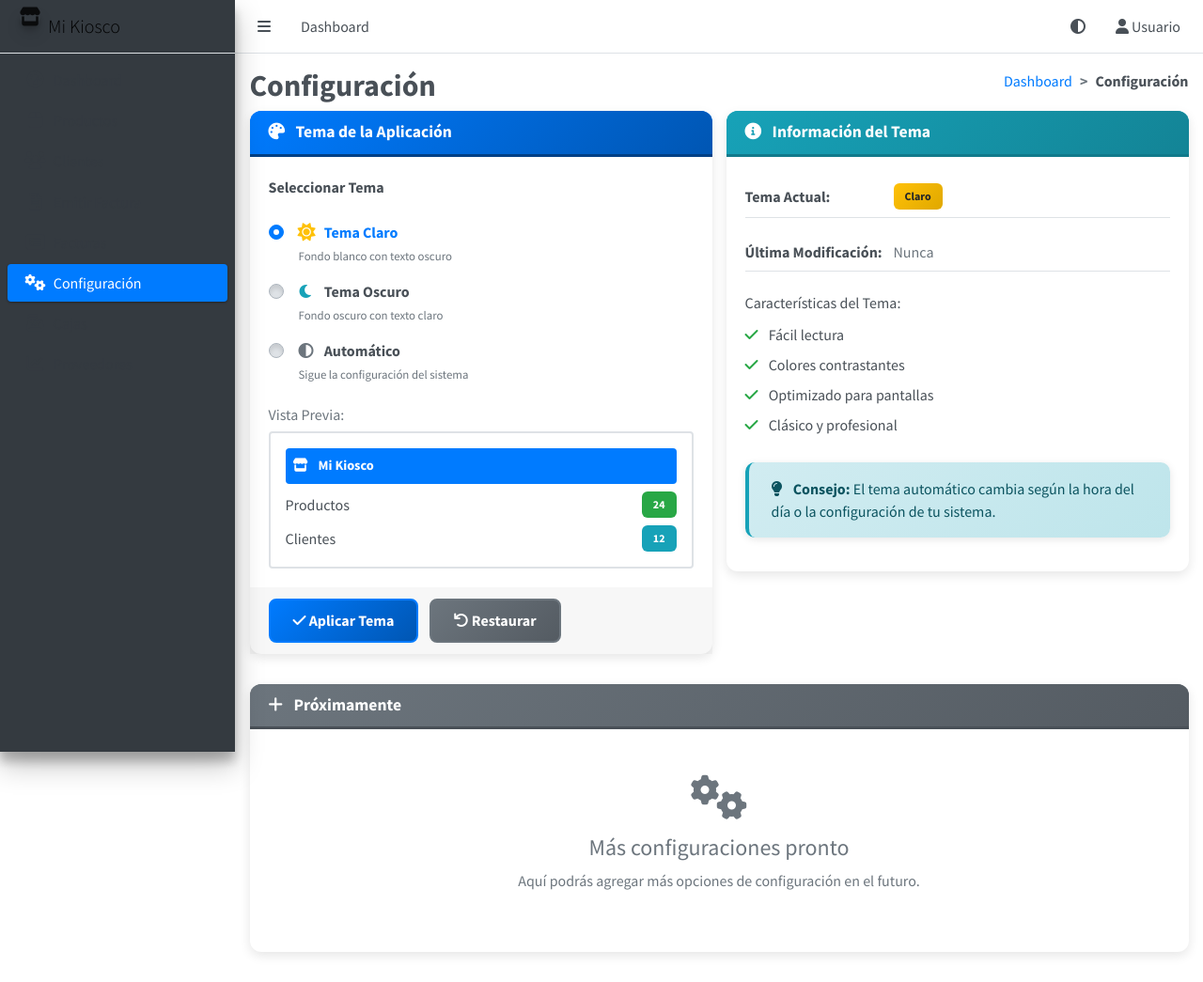
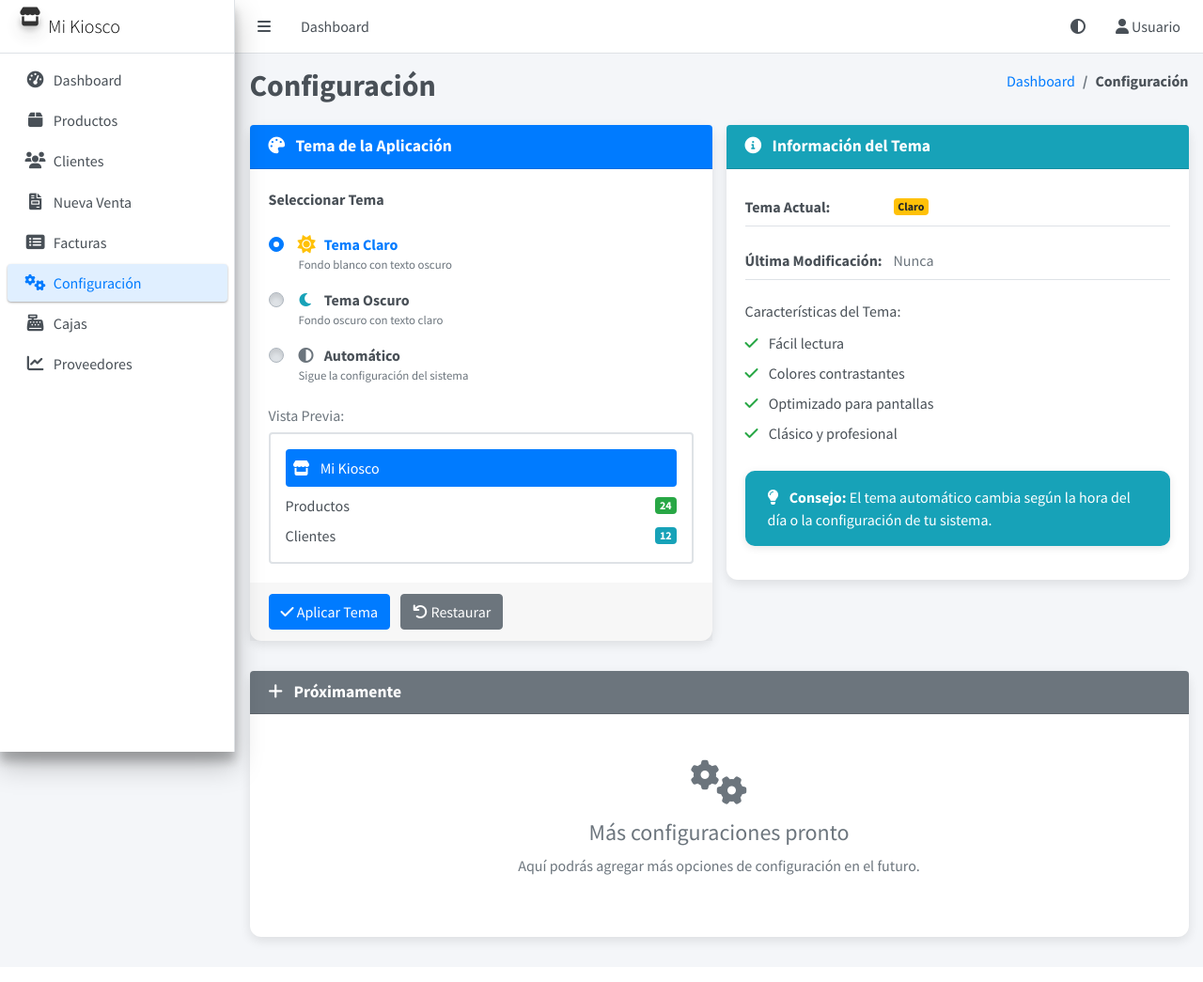
Before and after one commit to fabricioverhagen/Software-web-Kiosco, a Flask app: page /dashboard/configuracion in a window 1280 px wide. Shown: the whole page at 94% size. After the commit the page ends 1009 px from the top, so only its background shows below. Run offline with Flask 3, Linux system fonts and the light colour scheme; some libraries are stand-ins or nearby versions.

Commit message:
Fix tema claro oscuro y sidebar

```diff
--- a/static/configuracion.css
+++ b/static/configuracion.css
@@ -2,30 +2,210 @@
 
 /* Variables CSS para temas */
 :root {
-    --bg-color: #ffffff;
+    --bg-color: #f4f6f9;
     --text-color: #495057;
     --card-bg: #ffffff;
     --border-color: #dee2e6;
-    --sidebar-bg: #343a40;
+    --sidebar-bg: #ffffff;
+    --sidebar-text: #495057;
+    --sidebar-hover: #f8f9fa;
+    --sidebar-active: #007bff;
     --navbar-bg: #ffffff;
     --input-bg: #ffffff;
     --input-border: #ced4da;
     --dropdown-bg: #ffffff;
+    --muted-color: #6c757d;
+    --link-color: #007bff;
 }
 
-[data-theme="dark"] {
+html[data-theme="light"],
+body.light-mode {
+    --bg-color: #f4f6f9;
+    --text-color: #495057;
+    --card-bg: #ffffff;
+    --border-color: #dee2e6;
+    --sidebar-bg: #ffffff;
+    --sidebar-text: #495057;
+    --sidebar-hover: #f8f9fa;
+    --sidebar-active: #007bff;
+    --navbar-bg: #ffffff;
+    --input-bg: #ffffff;
+    --input-border: #ced4da;
+    --dropdown-bg: #ffffff;
+    --muted-color: #6c757d;
+    --link-color: #007bff;
+}
+
+html[data-theme="dark"],
+body.dark-mode {
     --bg-color: #1a1a1a;
     --text-color: #e9ecef;
     --card-bg: #2d2d2d;
     --border-color: #495057;
     --sidebar-bg: #1a1a1a;
+    --sidebar-text: #e9ecef;
+    --sidebar-hover: rgba(255, 255, 255, 0.06);
+    --sidebar-active: #68a9ff;
     --navbar-bg: #2d2d2d;
     --input-bg: #3a3a3a;
     --input-border: #495057;
     --dropdown-bg: #2d2d2d;
+    --muted-color: #adb5bd;
+    --link-color: #68a9ff;
 }
 
-/* Forzar colores específicos para el navbar en tema oscuro */
+/* Aplicar variables a elementos */
+html, body {
+    background-color: var(--bg-color) !important;
+    color: var(--text-color) !important;
+    transition: all 0.3s ease;
+}
+
+body {
+    background-color: var(--bg-color);
+    color: var(--text-color);
+}
+
+.content-wrapper {
+    background-color: var(--bg-color) !important;
+    color: var(--text-color) !important;
+    transition: all 0.3s ease;
+}
+
+.main-header.navbar {
+    background-color: var(--navbar-bg) !important;
+    border-bottom: 1px solid var(--border-color);
+    transition: all 0.3s ease;
+}
+
+.main-header.navbar .nav-link {
+    color: var(--text-color) !important;
+}
+
+.main-sidebar {
+    background-color: var(--sidebar-bg) !important;
+    border-right: 1px solid var(--border-color) !important;
+    transition: all 0.3s ease;
+}
+
+.main-sidebar .nav-sidebar > .nav-item > .nav-link {
+    color: var(--sidebar-text) !important;
+}
+
+.main-sidebar .nav-sidebar > .nav-item > .nav-link:hover,
+.main-sidebar .nav-sidebar > .nav-item > .nav-link:focus {
+    background-color: var(--sidebar-hover) !important;
+    color: var(--sidebar-text) !important;
+}
+
+.main-sidebar .nav-sidebar > .nav-item > .nav-link.active {
+    background-color: rgba(0, 123, 255, 0.12) !important;
+    color: var(--sidebar-active) !important;
+}
+
+.card {
+    border: none;
+    border-radius: 12px;
+    box-shadow: 0 4px 12px rgba(0,0,0,0.1);
+    transition: all 0.3s ease;
+    margin-bottom: 2rem;
+    background-color: var(--card-bg);
+    color: var(--text-color);
+}
+
+.card:hover {
+    transform: translateY(-2px);
+    box-shadow: 0 8px 25px rgba(0,0,0,0.15);
+}
+
+.card-title {
+    margin-bottom: 0;
+    font-size: 1.1rem;
+    font-weight: 600;
+}
+
+.card-title i {
+    margin-right: 0.5rem;
+}
+
+.custom-control-label {
+    font-weight: 500;
+    cursor: pointer;
+    padding-left: 0.5rem;
+    color: var(--text-color);
+}
+
+.custom-control-label small {
+    font-weight: 400;
+    color: var(--muted-color);
+}
+
+.theme-preview {
+    background-color: var(--card-bg);
+    border: 2px solid var(--border-color) !important;
+    transition: all 0.3s ease;
+    min-height: 120px;
+}
+
+.preview-content {
+    color: var(--text-color);
+}
+
+.preview-text {
+    font-weight: 500;
+}
+
+.info-item {
+    display: flex;
+    align-items: center;
+    padding: 0.5rem 0;
+    border-bottom: 1px solid var(--border-color);
+}
+
+.info-item:last-child {
+    border-bottom: none;
+}
+
+.info-item strong {
+    min-width: 150px;
+    color: var(--text-color);
+}
+
+.list-unstyled li {
+    padding: 0.25rem 0;
+    color: var(--text-color);
+}
+
+.alert {
+    border: none;
+    border-radius: 10px;
+    padding: 1rem 1.5rem;
+    box-shadow: 0 2px 8px rgba(0,0,0,0.1);
+}
+
+.breadcrumb-item a {
+    color: var(--link-color);
+    text-decoration: none;
+    transition: color 0.2s ease;
+}
+
+.breadcrumb-item a:hover {
+    color: #0056b3;
+    text-decoration: underline;
+}
+
+.breadcrumb-item.active {
+    color: var(--text-color);
+    font-weight: 600;
+}
+
+.content-header h1 {
+    font-size: 2rem;
+    font-weight: 700;
+    color: var(--text-color);
+    margin: 0;
+}
+
 [data-theme="dark"] .main-header.navbar {
     background-color: #2d2d2d !important;
     border-bottom: 1px solid #495057 !important;
@@ -53,308 +233,6 @@
     color: #e9ecef !important;
 }
 
-/* Aplicar variables a elementos */
-body {
-    background-color: var(--bg-color);
-    color: var(--text-color);
-    transition: all 0.3s ease;
-}
-
-.content-wrapper {
-    background-color: var(--bg-color);
-    transition: all 0.3s ease;
-}
-
-.main-header.navbar {
-    background-color: var(--navbar-bg) !important;
-    border-bottom: 1px solid var(--border-color);
-    transition: all 0.3s ease;
-}
-
-.main-header.navbar .nav-link {
-    color: var(--text-color) !important;
-}
-
-/* Asegurar que el navbar sea visible en todos los temas */
-[data-theme="dark"] .navbar-white {
-    background-color: var(--navbar-bg) !important;
-}
-
-[data-theme="dark"] .navbar-light .navbar-nav .nav-link {
-    color: var(--text-color) !important;
-}
-
-[data-theme="dark"] .navbar-light .navbar-nav .nav-link:hover,
-[data-theme="dark"] .navbar-light .navbar-nav .nav-link:focus {
-    color: #007bff !important;
-}
-
-/* Dropdown en navbar oscuro */
-[data-theme="dark"] .navbar-light .navbar-nav .dropdown-menu {
-    background-color: var(--dropdown-bg);
-    border-color: var(--border-color);
-}
-
-[data-theme="dark"] .navbar-light .navbar-nav .dropdown-item {
-    color: var(--text-color);
-}
-
-[data-theme="dark"] .navbar-light .navbar-nav .dropdown-item:hover {
-    background-color: var(--border-color);
-    color: var(--text-color);
-}
-
-.main-sidebar {
-    background-color: var(--sidebar-bg) !important;
-    transition: all 0.3s ease;
-}
-
-/* Cards personalizadas */
-.card {
-    border: none;
-    border-radius: 12px;
-    box-shadow: 0 4px 12px rgba(0,0,0,0.1);
-    transition: all 0.3s ease;
-    margin-bottom: 2rem;
-    background-color: var(--card-bg);
-    color: var(--text-color);
-}
-
-[data-theme="dark"] .card {
-    box-shadow: 0 4px 12px rgba(0,0,0,0.3);
-}
-
-.card:hover {
-    transform: translateY(-2px);
-    box-shadow: 0 8px 25px rgba(0,0,0,0.15);
-}
-
-[data-theme="dark"] .card:hover {
-    box-shadow: 0 8px 25px rgba(0,0,0,0.4);
-}
-
-.card-primary .card-header {
-    background: linear-gradient(135deg, #007bff 0%, #0056b3 100%);
-    color: white;
-    border-bottom: 3px solid #004085;
-    border-radius: 12px 12px 0 0;
-}
-
-.card-info .card-header {
-    background: linear-gradient(135deg, #17a2b8 0%, #138496 100%);
-    color: white;
-    border-bottom: 3px solid #117a8b;
-    border-radius: 12px 12px 0 0;
-}
-
-.card-secondary .card-header {
-    background: linear-gradient(135deg, #6c757d 0%, #545b62 100%);
-    color: white;
-    border-bottom: 3px solid #495057;
-    border-radius: 12px 12px 0 0;
-}
-
-.card-title {
-    margin-bottom: 0;
-    font-size: 1.1rem;
-    font-weight: 600;
-}
-
-.card-title i {
-    margin-right: 0.5rem;
-}
-
-/* Opciones de tema */
-.theme-options {
-    max-width: 400px;
-}
-
-.custom-control-label {
-    font-weight: 500;
-    cursor: pointer;
-    padding-left: 0.5rem;
-    color: var(--text-color);
-}
-
-.custom-control-label small {
-    font-weight: 400;
-    margin-top: 0.25rem;
-    color: #6c757d;
-}
-
-[data-theme="dark"] .custom-control-label small {
-    color: #adb5bd;
-}
-
-.custom-control-input:checked ~ .custom-control-label::before {
-    background-color: #007bff;
-    border-color: #007bff;
-}
-
-/* Vista previa del tema */
-.theme-preview {
-    background-color: var(--card-bg);
-    border: 2px solid var(--border-color) !important;
-    transition: all 0.3s ease;
-    min-height: 120px;
-}
-
-.preview-navbar {
-    font-weight: 600;
-    font-size: 0.9rem;
-}
-
-.preview-content {
-    color: var(--text-color);
-}
-
-.preview-text {
-    font-weight: 500;
-}
-
-.preview-badge {
-    font-size: 0.75rem;
-}
-
-/* Botones mejorados */
-.btn {
-    border-radius: 8px;
-    font-weight: 600;
-    padding: 0.6rem 1.5rem;
-    transition: all 0.3s ease;
-    border: 2px solid transparent;
-}
-
-.btn:hover {
-    transform: translateY(-2px);
-    box-shadow: 0 4px 8px rgba(0,0,0,0.2);
-}
-
-.btn-primary {
-    background: linear-gradient(135deg, #007bff 0%, #0056b3 100%);
-    border-color: #007bff;
-}
-
-.btn-secondary {
-    background: linear-gradient(135deg, #6c757d 0%, #545b62 100%);
-    border-color: #6c757d;
-}
-
-/* Información del tema */
-.info-item {
-    display: flex;
-    align-items: center;
-    padding: 0.5rem 0;
-    border-bottom: 1px solid var(--border-color);
-}
-
-.info-item:last-child {
-    border-bottom: none;
-}
-
-.info-item strong {
-    min-width: 150px;
-    color: var(--text-color);
-}
-
-/* Badges para tema actual */
-.badge {
-    font-size: 0.75rem;
-    padding: 0.5rem 0.75rem;
-    border-radius: 6px;
-    font-weight: 600;
-}
-
-.badge-primary {
-    background: linear-gradient(135deg, #007bff 0%, #0056b3 100%);
-}
-
-.badge-dark {
-    background: linear-gradient(135deg, #343a40 0%, #23272b 100%);
-}
-
-.badge-secondary {
-    background: linear-gradient(135deg, #6c757d 0%, #545b62 100%);
-}
-
-.badge-warning {
-    background: linear-gradient(135deg, #ffc107 0%, #e0a800 100%);
-    color: #212529;
-}
-
-/* Lista de características */
-.list-unstyled li {
-    padding: 0.25rem 0;
-    color: var(--text-color);
-}
-
-/* Alertas */
-.alert {
-    border: none;
-    border-radius: 10px;
-    padding: 1rem 1.5rem;
-    box-shadow: 0 2px 8px rgba(0,0,0,0.1);
-}
-
-.alert-info {
-    background: linear-gradient(135deg, #d1ecf1 0%, #bee5eb 100%);
-    color: #0c5460;
-    border-left: 4px solid #17a2b8;
-}
-
-.alert-success {
-    background: linear-gradient(135deg, #d4edda 0%, #c3e6cb 100%);
-    color: #155724;
-    border-left: 4px solid #28a745;
-}
-
-/* Breadcrumb personalizado */
-.breadcrumb {
-    background: none;
-    padding: 0;
-    margin: 0;
-    border-radius: 0;
-}
-
-.breadcrumb-item {
-    font-weight: 500;
-}
-
-.breadcrumb-item + .breadcrumb-item::before {
-    content: ">";
-    color: #6c757d;
-    font-weight: bold;
-}
-
-.breadcrumb-item a {
-    color: #007bff;
-    text-decoration: none;
-    transition: color 0.2s ease;
-}
-
-.breadcrumb-item a:hover {
-    color: #0056b3;
-    text-decoration: underline;
-}
-
-.breadcrumb-item.active {
-    color: var(--text-color);
-    font-weight: 600;
-}
-
-/* Content header */
-.content-header {
-    padding: 15px 0.5rem 0;
-}
-
-.content-header h1 {
-    font-size: 2rem;
-    font-weight: 700;
-    color: var(--text-color);
-    margin: 0;
-}
-
-/* Formularios en tema oscuro */
 [data-theme="dark"] .form-control {
     background-color: var(--input-bg);
     border-color: var(--input-border);
--- a/static/theme-global.js
+++ b/static/theme-global.js
@@ -15,6 +15,9 @@ function applyThemeImmediate(theme) {
         const prefersDark = window.matchMedia('(prefers-color-scheme: dark)').matches;
         actualTheme = prefersDark ? 'dark' : 'light';
     }
+
+    document.body.classList.remove('dark-mode', 'light-mode');
+    document.documentElement.removeAttribute('data-theme');
 
     // Aplicar al documento
     if (actualTheme === 'dark') {
@@ -44,17 +47,20 @@ function applyAdminLTETheme(theme) {
 
     const navbar = $('.main-header.navbar');
     const sidebar = $('.main-sidebar');
+    const contentWrapper = $('.content-wrapper');
+
+    contentWrapper.removeClass('dark-mode light-mode');
 
     if (actualTheme === 'dark') {
         // Tema oscuro
         navbar.removeClass('navbar-white navbar-light').addClass('navbar-dark');
         sidebar.removeClass('sidebar-light-primary').addClass('sidebar-dark-primary');
-        $('.content-wrapper').addClass('dark-mode');
+        contentWrapper.addClass('dark-mode');
     } else {
         // Tema claro
         navbar.removeClass('navbar-dark').addClass('navbar-white navbar-light');
         sidebar.removeClass('sidebar-dark-primary').addClass('sidebar-light-primary');
-        $('.content-wrapper').removeClass('dark-mode');
+        contentWrapper.removeClass('dark-mode');
     }
 }
 
--- a/templates/base.html
+++ b/templates/base.html
@@ -101,7 +101,7 @@
                         <li class="nav-item">
                             <a href="{{ url_for('ventas') }}" class="nav-link {% block nav_ventas %}{% endblock %}">
                                 <i class="nav-icon fas fa-file-invoice"></i>
-                                <p>Emitir Factura</p>
+                                <p>Nueva Venta</p>
                             </a>
                         </li>
                         <li class="nav-item">
@@ -127,6 +127,7 @@
                                 <i class="nav-icon fas fa-chart-line"></i>
                                 <p>Proveedores</p>
                             </a>
+                        </li>
                     </ul>
                 </nav>
             </div>
```
Also changed, not shown: other parts of static/configuracion.css (+1 -45 lines).
